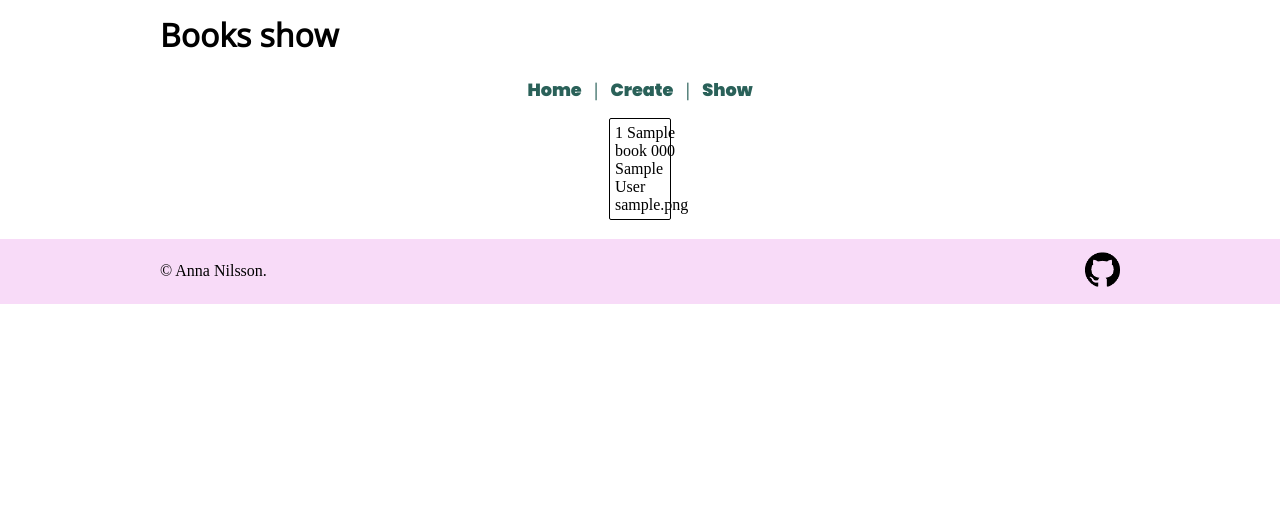
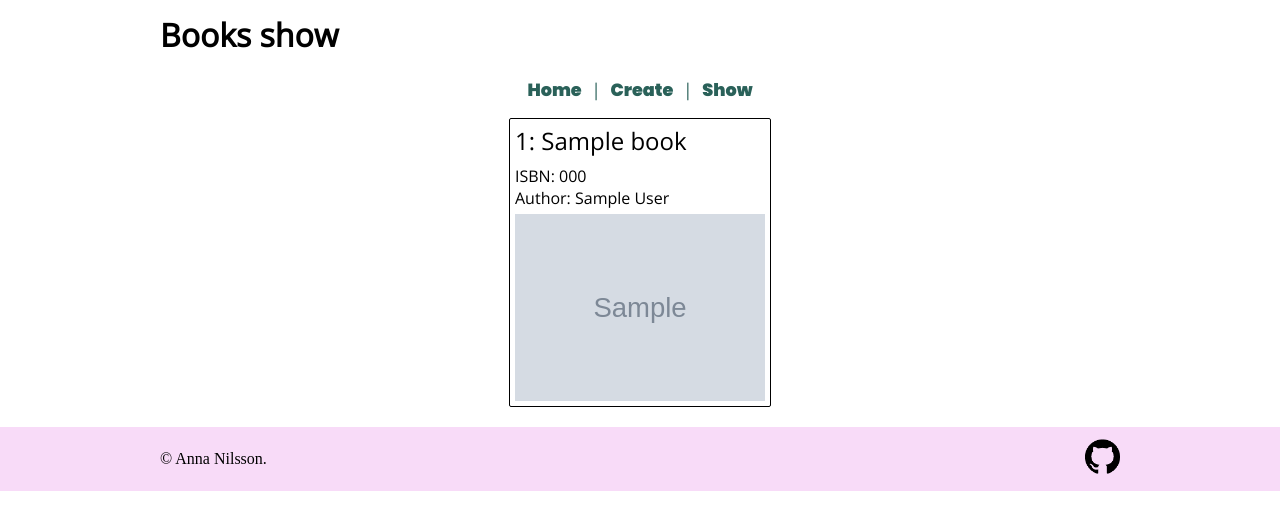
Before and after one commit to Aeen/anns21-mvc, a Symfony app: template templates/book/books.html.twig in a window 1280 px wide. Shown: the part 78-608 px from the top of the page. Run offline with Twig, Linux system fonts and the light colour scheme; the template is opened without the code that fills it: most values are stand-ins (such as "Sample title", 1, 10 or a date in 2020); grey boxes marked "Sample" are stand-in pictures; some libraries are stand-ins or nearby versions.

Commit message:
css book view

```diff
--- a/public/css/style.css
+++ b/public/css/style.css
@@ -465,6 +465,14 @@ nav  li a:focus::after {
     justify-content: center;
 }
 
+.book-container {
+    display: flex;
+    flex-wrap: wrap;
+    justify-content: center;
+    font-family: 'Open Sans', sans-serif;
+}
+
+
 .cards {
     display: grid;
     align-content: space-between;
@@ -475,6 +483,34 @@ nav  li a:focus::after {
     padding: 5px;
     margin: 0.5vw;
     background-color: white;
+}
+
+.books {
+    display: grid;
+    align-content: space-between;
+    border: 1px solid black;
+    border-radius: 2px;
+    width: 250px;
+    padding: 5px;
+    margin: 0.5vw;
+    background-color: white;
+}
+
+.book-container a {
+    color: black;
+    text-decoration: none;
+}
+
+.booktitle {
+    font-size: 1.5em;
+    margin-bottom: 1vh;
+}
+
+.books img {
+    object-fit: cover;
+  width: 100%;
+  max-height: 100%;
+  padding-top: 5px;
 }
 
 .left-card{
--- a/templates/book/books.html.twig
+++ b/templates/book/books.html.twig
@@ -9,17 +9,24 @@
 {{ include('./book/navbar.html.twig') }}
 
 
+    <div class="book-container">
+        {% if books is defined %}
+        {% set picture = "img/nopicture.jpg" %}
+            {% for book in books %}
+            <a href="{{ path("book_show_all", {'id': book.id}) }}">
+                <div class="books">
+                    <div class="booktitle">
+                        {{ book.id }}:
+                        {{ book.title }}
+                    </div>
 
-    <div class="card-container">
-        {% if books is defined %}
-            {% for book in books %}
-                <div class="cards">
-                    {{ book.id }}
-                    {{ book.title }}
-                    {{ book.isbn }}
-                    {{ book.author }}
-                    {{ book.picture }}
+                    <div>ISBN: {{ book.isbn }}</div>
+                    <div>Author: {{ book.author }}</div>
+                    <img src="{{ asset(book.picture) }}"
+                    onerror="this.onerror=null;this.src='{{ asset(picture) }}';"
+                         alt="Bokbild">
                 </div>
+            </a>
             {% endfor %}
         {% endif %}
     </div>
```
Also changed, not shown: src/Controller/BookController.php (+24 -16 lines), templates/book/create.html.twig (+5 -5 lines), templates/book/home.html.twig (+15 -7 lines), public/img/nopicture.jpg (added), public/img/skarmhjarnan-junior.jpg (deleted), public/img/skarmhjarnan.jpg (added).
